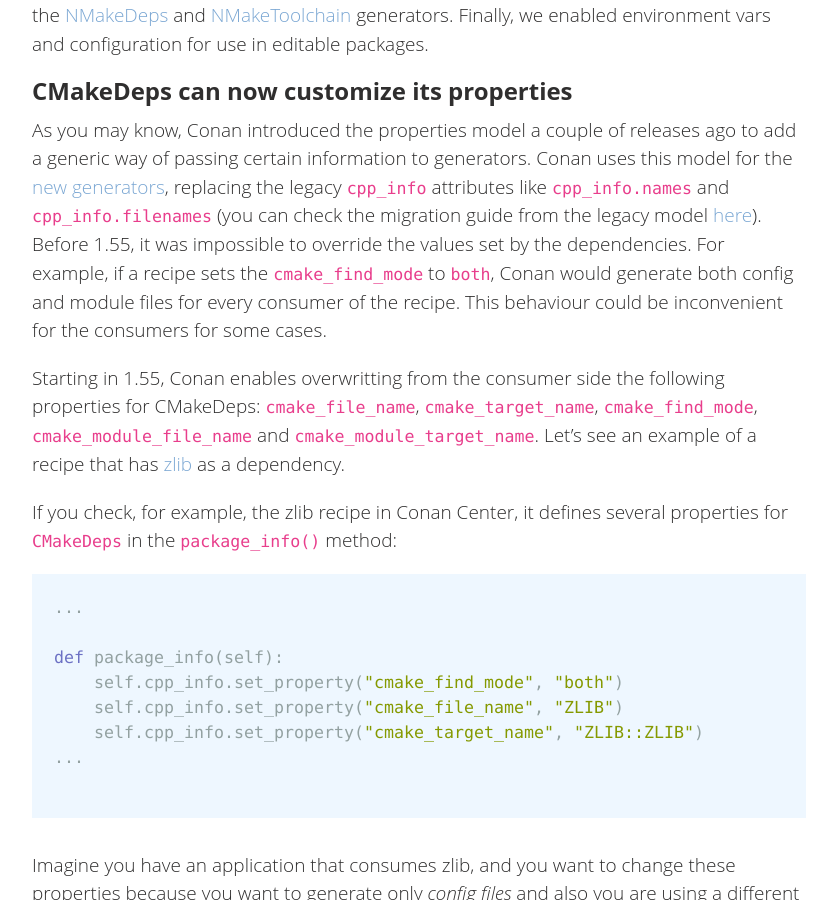
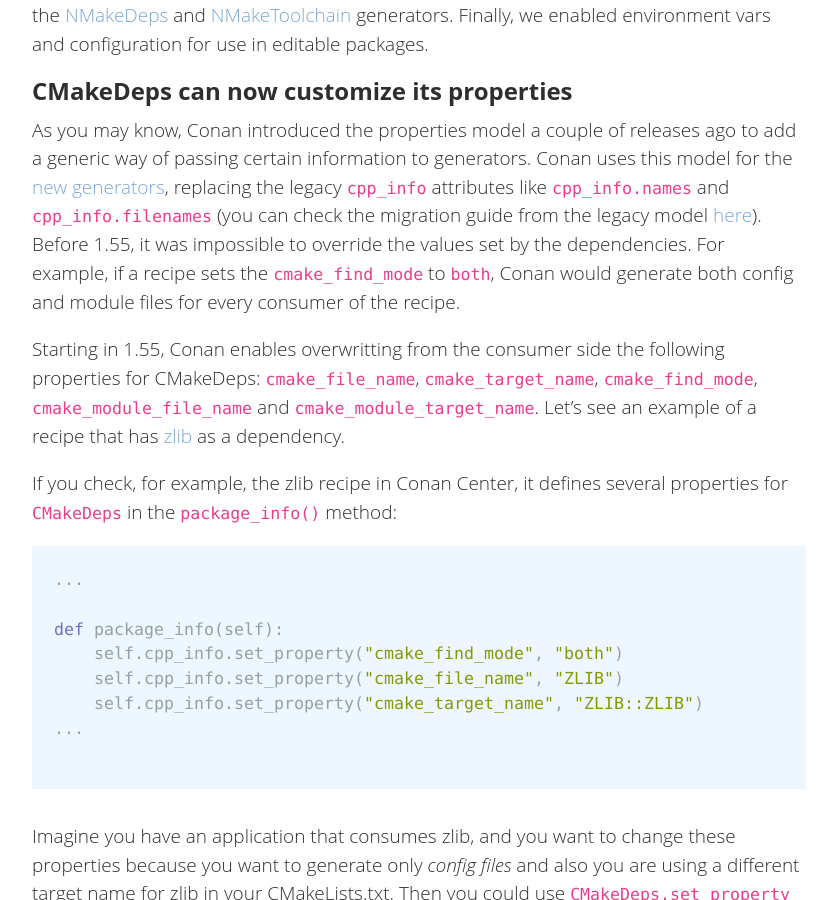
Before and after one commit to conan-io/conan-io.github.io, a Jekyll site: the page built from _posts/2022-12-19-New-conan-release-1-55.markdown, in a window 1280 px wide and 900 px high, scrolled down 683 px. Shown: the whole window, without its empty margins (20-857 px from the left). Built offline with Jekyll 4.4.1, drawn with Linux system fonts in a browser that asks for light colours; comment, search, counter and statistics services are not loaded.

Commit message:
Update _posts/2022-12-19-New-conan-release-1-55.markdown
Co-authored-by: Chris Mc <prince.chrismc@gmail.com>

```diff
--- a/_posts/2022-12-19-New-conan-release-1-55.markdown
+++ b/_posts/2022-12-19-New-conan-release-1-55.markdown
@@ -30,8 +30,7 @@ replacing the legacy `cpp_info` attributes like `cpp_info.names` and `cpp_info.f
 [here](https://docs.conan.io/en/latest/migrating_to_2.0/properties.html)). Before 1.55, it
 was impossible to override the values set by the dependencies. For example, if a recipe
 sets the `cmake_find_mode` to `both`, Conan would generate both config and module files
-for every consumer of the recipe. This behaviour could be inconvenient for the consumers
-for some cases.
+for every consumer of the recipe.
 
 Starting in 1.55, Conan enables overwritting from the consumer side the following
 properties for CMakeDeps: `cmake_file_name`, `cmake_target_name`, `cmake_find_mode`,
```
